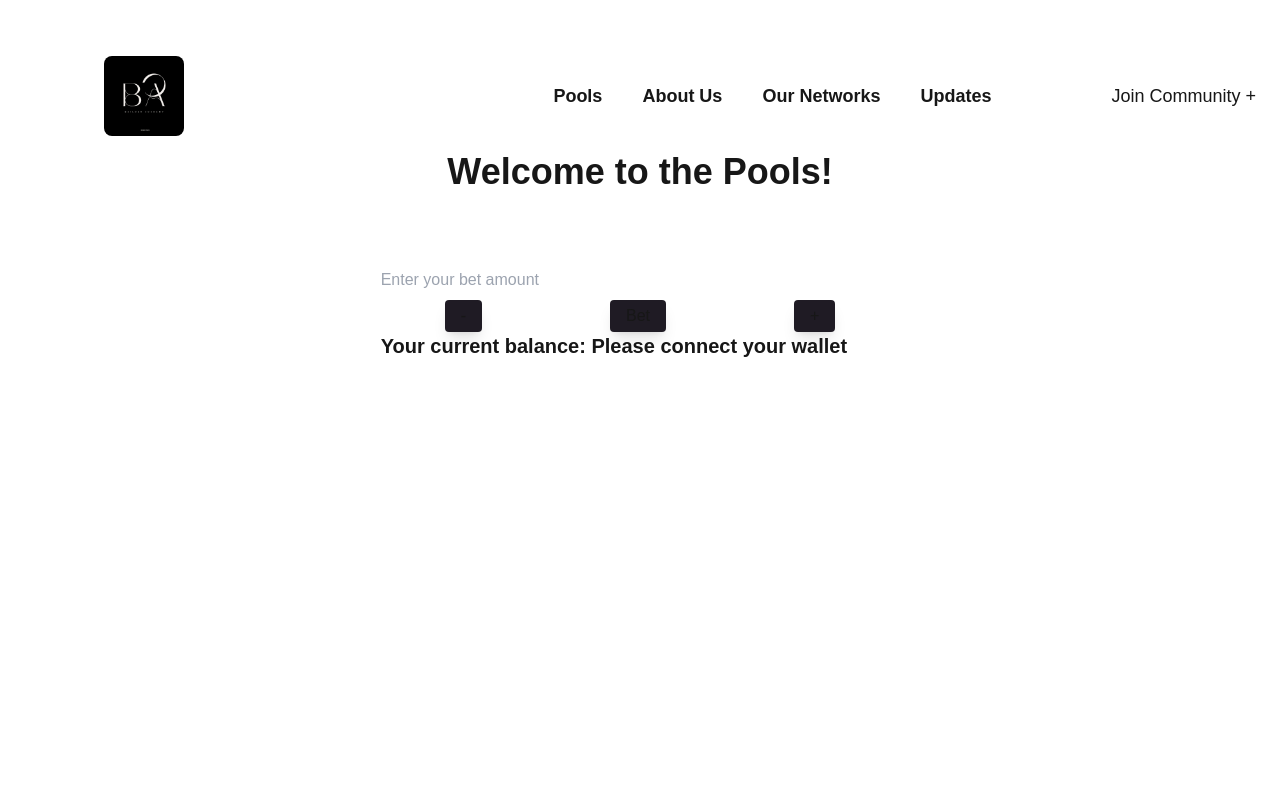
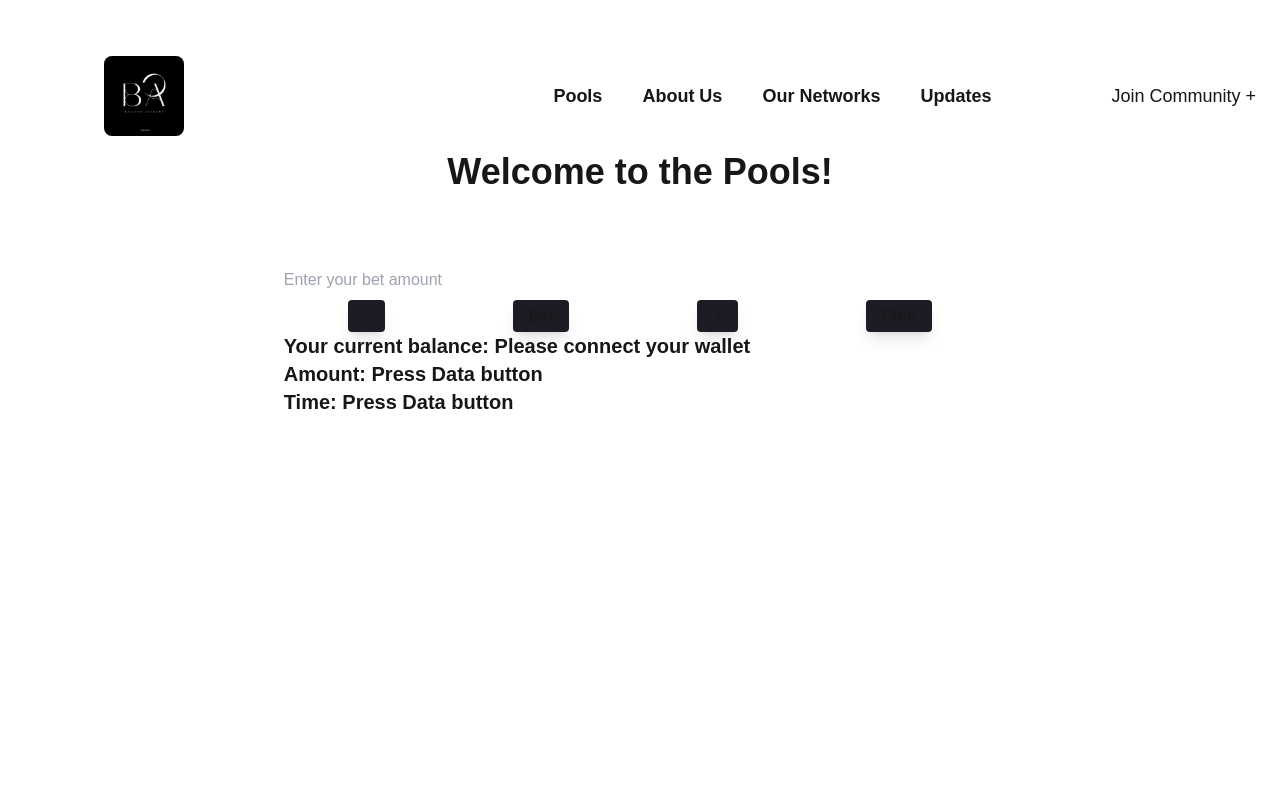
Before and after one commit to KHATRIRAMESH/nextjs, a Next.js app: page /pools in a window 1280 px wide. Shown: the top 800 px of the page. Built offline with nearby package versions, Linux system fonts and the light colour scheme.

Commit message:
bet function

```diff
--- a/app/(root)/pools/page.tsx
+++ b/app/(root)/pools/page.tsx
@@ -1,33 +1,27 @@
 "use client";
 
 import { useEffect, useState } from "react";
-import { ethers, providers } from "ethers";
-import { getContract } from "@/utils/contract";
-
-
-
-
-
+import { ethers} from "ethers";
+import { getContract, getData, betting } from "@/utils/contract";
+import { Numans } from "next/font/google";
 
 
 
 
 const Pools = () => {
-  const [betAmount, setBetAmount] = useState<number | undefined>();
+  const [betAmount, setBetAmount] = useState<string>('');
   const [value, setValue] = useState<string | undefined>();
-  // const [value, setValue] = useState<string | undefined>();
-  // const [balance, setBalance] = useState<number | undefined>();
-  // const [owner, setOwner] = useState< string| undefined>();
-  //dsafksdhf
-  // const [isConnected, setIsConnected] = useState<boolean>(false);
+  const [amount, setAmount] = useState<number | undefined>();
+  const [time, setTime] = useState<number | undefined>();
   const [loading, setLoading] = useState(false);
+  // const [isloading, setIsLoading] = useState(false);
+
 
   const handleAmountChange = (e: React.ChangeEvent<HTMLInputElement>) => {
     const value = e.target?.value;
     if (value !== undefined) {
-      setBetAmount(value ? Number(value) : undefined);
+      setBetAmount(value);
     }
-    // console.log(betAmount);
   };
 
 
@@ -36,7 +30,9 @@ const Pools = () => {
     try {
       setLoading(true);
       const contract = await getContract();
+      console.log(contract);
       const result = await contract.getValue();
+
       console.log("Contract stake: ",result);
       console.log(typeof result);
       const valueInEth = ethers.utils.formatEther(result.toString());
@@ -46,7 +42,6 @@ const Pools = () => {
 
       console.log("Value: ", value)
     } catch (err) {
-      // setError(err instanceof Error ? err.message : 'An error occurred');
       console.log('Error:', err)
     } finally {
       setLoading(false);
@@ -57,11 +52,55 @@ const Pools = () => {
 
 
 
+
+
   useEffect(() => {
-    // console.log("Updated value:", value);
-
     fetchValue();
   }, []);
+
+
+  const handleOnClickData = async (e: React.MouseEvent<HTMLButtonElement, MouseEvent>) => {
+    e.preventDefault();
+    Data();
+  }
+
+  // const handleOnClickBet = async (e: React.MouseEvent<HTMLButtonElement, MouseEvent>) => {
+  //   e.preventDefault();
+
+  // }
+
+  // const Betting = async () => {
+  //   try {
+  //     const contract = await betting();
+  //     const amountInWei = ethers.utils.parseEther(betAmount.toString());
+  //     const result = await contract.setValue(Number(betAmount), , amountInWei)
+
+  //   } catch {
+
+  //   }
+  // }
+
+  const Data = async () => {
+    try {
+      setLoading(true);
+      const contract = await getData();
+      console.log(contract);
+      const result = await contract.getValue();
+
+      console.log("Contract stake: ",result);
+      console.log(typeof result);
+
+      console.log(result[0]);
+
+      setAmount(result[0]);
+      setTime(result[1]);
+
+    } catch (err) {
+      console.log('Error:', err)
+    } finally {
+      setLoading(false);
+    }
+  };
 
 
 
@@ -78,10 +117,11 @@ const Pools = () => {
             <input
               type="number"
               name="amount"
-              value={betAmount ?? ""}
+              value={betAmount}
               placeholder="Enter your bet amount"
               onChange={handleAmountChange}
               className="outline-none text-black rounded-lg"
+
             />
             <div className=" flex items-center justify-between">
               <button
@@ -96,8 +136,12 @@ const Pools = () => {
               <button className=" rounded shadow-lg bg-[#1f1b24]  mt-2 px-4 py-1 mx-16">
                 +
               </button>
+              <button className=" rounded shadow-lg bg-[#1f1b24]  mt-2 px-4 py-1 mx-16" onClick={handleOnClickData}>
+                Data
+              </button>
             </div>
             <div className="text-xl font-bold">
+
               Your current balance: {
                 loading ? (
                   "Loading..."
@@ -108,6 +152,32 @@ const Pools = () => {
                 )
               }
             </div>
+            <div className="text-xl font-bold">
+              Amount: {
+                loading ? (
+                  "Loading..."
+                ) :
+                amount ? (
+                  `${amount} ETH`
+                ) : (
+                  "Press Data button"
+                )
+              }
+
+
+            </div>
+            <div className="text-xl font-bold">
+              Time: {
+                loading ? (
+                  "Loading..."
+                ) :
+                time ? (
+                  `${time} unix`
+                ) : (
+                  "Press Data button"
+                )
+              }
+            </div>
           </div>
         </form>
       </div>
--- a/utils/contract.ts
+++ b/utils/contract.ts
@@ -1,5 +1,7 @@
 import { ethers } from 'ethers';
 import ABI from '@/constrants/ABI.json';
+import exp from 'constants';
+import { error } from 'console';
 
 // ABI of your smart contract
 
@@ -7,9 +9,73 @@ import ABI from '@/constrants/ABI.json';
 const CONTRACT_ADDRESS = "0x057444ab59aBE5c05b44D1798b045d671e678239";
 
 // Type definition for the contract functions
+interface ContractGetData {
+  getValue: () => Promise<[number, number]>;
+
+}
+
 interface ContractFunctions {
   getValue: () => Promise<number>;
-  setValue: (value: number) => Promise<ethers.ContractTransaction>;
+}
+
+interface ContractBet{
+  setValue: (value: number, bet: number,amount: ethers.BigNumberish) => Promise<ethers.ContractTransaction>;
+}
+
+
+export const betting = async (): Promise<ContractBet> => {
+  if(typeof window === 'undefined' || !window.ethereum) {
+    throw new Error('No Ethereum object found in window.');
+  }
+
+  try{
+    const provider = new ethers.providers.Web3Provider(window.ethereum);
+    const signer = provider.getSigner();
+    const contract = new ethers.Contract(CONTRACT_ADDRESS, ABI, signer);
+
+    return {
+      setValue: async (value: number, bet: number,amount: ethers.BigNumberish) => {
+        return await contract.bet(value, bet,{value: amount});
+      }
+
+    }
+  } catch (error){
+    console.error('Error initializing contract: ', error);
+    throw error;
+  }
+}
+
+export const getData = async (): Promise<ContractGetData> => {
+  if (typeof window === 'undefined' || !window.ethereum) {
+    throw new Error('MetaMask is not installed!');
+  }
+
+  try {
+    // Request account access
+    await window.ethereum.request({ method: 'eth_requestAccounts' });
+
+    // Create Web3Provider instance
+    const provider = new ethers.providers.Web3Provider(window.ethereum);
+    const signer = await provider.getSigner();
+
+    // Create contract instance
+    const contract = new ethers.Contract(
+      CONTRACT_ADDRESS,
+      ABI,
+      signer
+    );
+
+    return {
+      getValue: async () => {
+        const value = await contract.getChainlinkDataFeedLatestAnswerReturn();
+        return [Number(value[0]), Number(value[1])];
+      },
+
+    };
+  } catch (error) {
+    console.error('Error initializing contract:', error);
+    throw error;
+  }
 }
 
 export const getContract = async (): Promise<ContractFunctions> => {
@@ -36,9 +102,6 @@ export const getContract = async (): Promise<ContractFunctions> => {
       getValue: async () => {
         const value = await contract.contractStake();
         return Number(value);
-      },
-      setValue: async (value: number) => {
-        return await contract.contractStake(value);
       }
     };
   } catch (error) {
```
